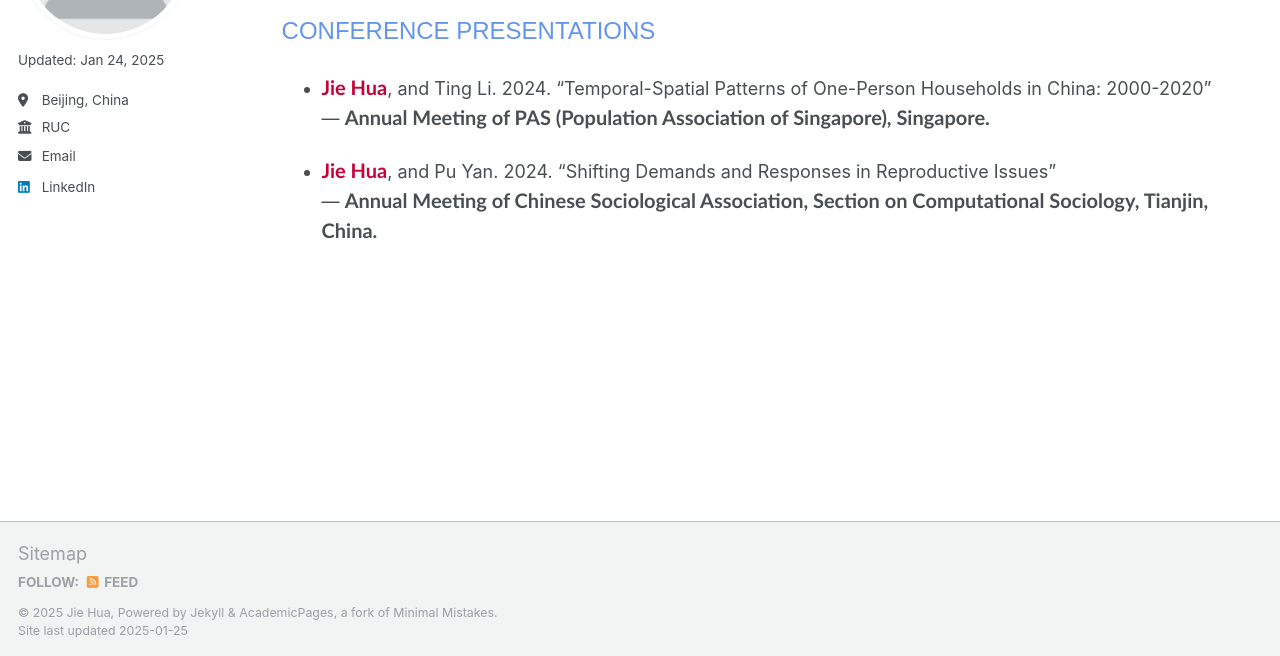
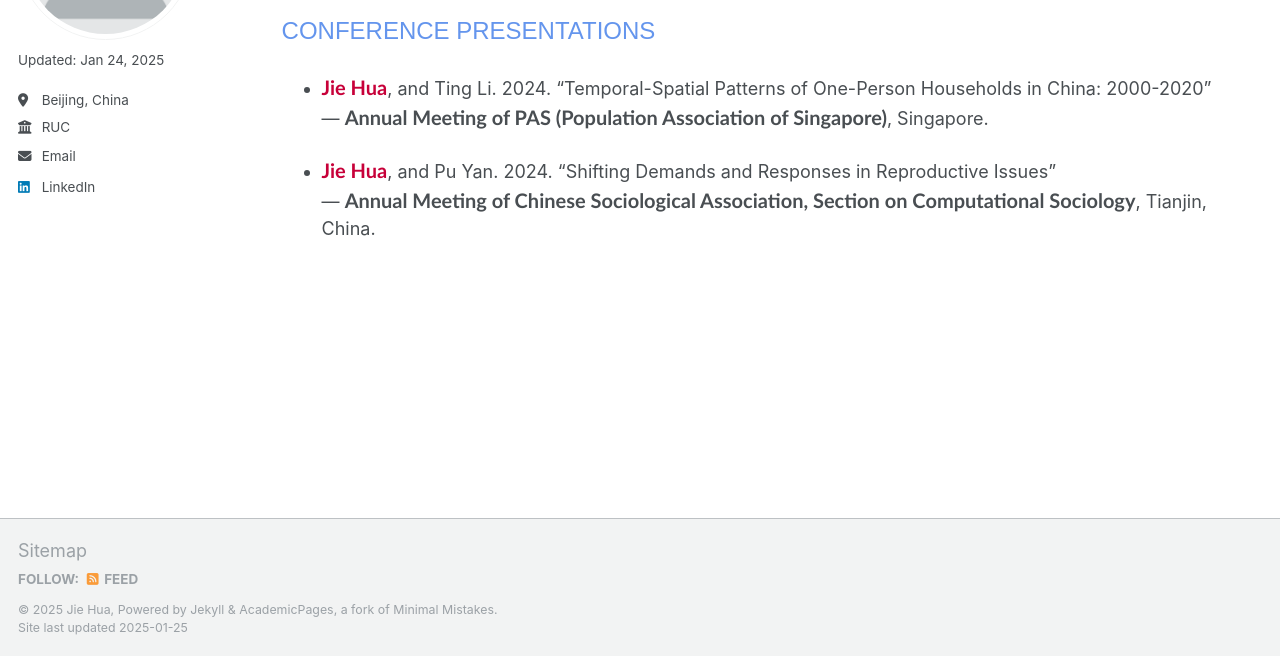
Before and after one commit to jiehua-css/jiehua-css.github.io, a Jekyll site: the page built from _pages/research.md, in a window 1280 px wide and 900 px high, scrolled down 1165 px. Shown: the part 241-897 px from the top of the window. Built offline with Jekyll 4.4.1, drawn with Linux system fonts in a browser that asks for light colours.

Commit message:
Update research.md

```diff
--- a/_pages/research.md
+++ b/_pages/research.md
@@ -47,7 +47,7 @@ author_profile: true
 
 
 - <b style="color: #C70039; font-family: Calibri; font-size: 20px;">Jie Hua</b>, and Ting Li. 2024. “Temporal-Spatial Patterns of One-Person Households in China: 2000-2020”
-— <b style="font-family: Calibri; font-size: 20px;">Annual Meeting of PAS (Population Association of Singapore), Singapore.</b>
+— <b style="font-family: Calibri; font-size: 20px;">Annual Meeting of PAS (Population Association of Singapore)</b>, Singapore.
 
 - <b style="color: #C70039; font-family: Calibri; font-size: 20px;">Jie Hua</b>, and Pu Yan. 2024. “Shifting Demands and Responses in Reproductive Issues”
-— <b style="font-family: Calibri; font-size: 20px;">Annual Meeting of Chinese Sociological Association, Section on Computational Sociology, Tianjin, China.</b>
+— <b style="font-family: Calibri; font-size: 20px;">Annual Meeting of Chinese Sociological Association, Section on Computational Sociology</b>, Tianjin, China.
```
